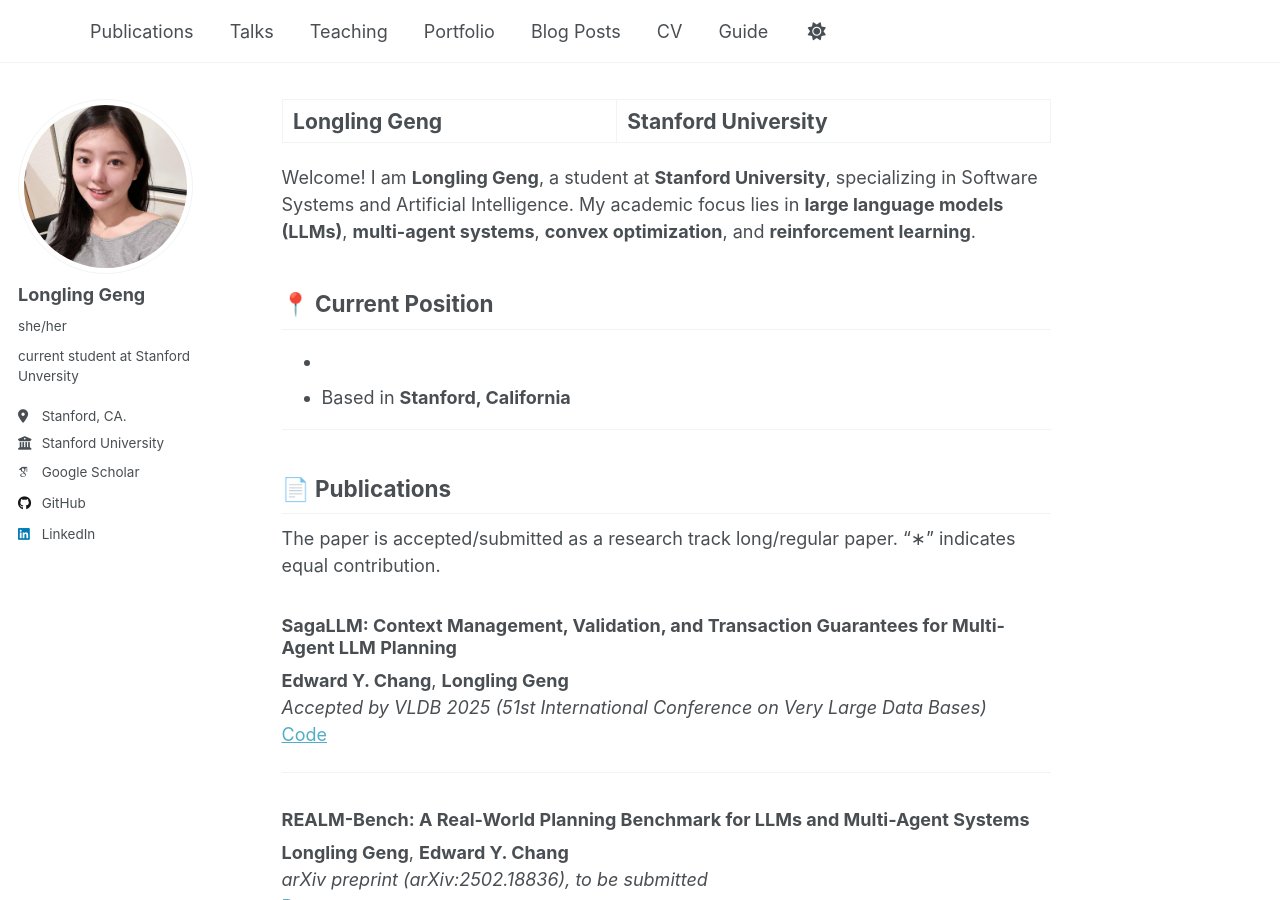
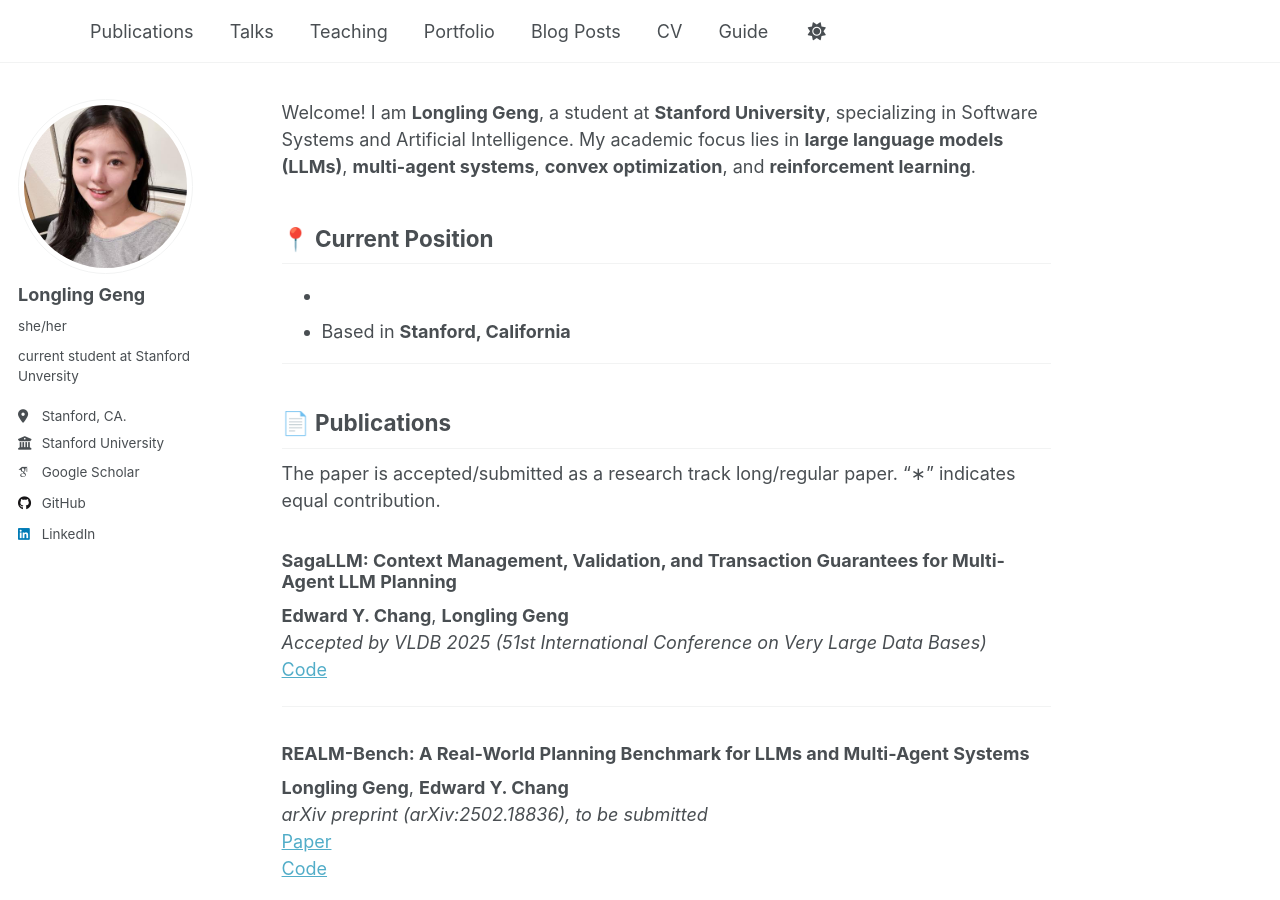
Before and after one commit to genglongling/genglongling.github.io, a Jekyll site: the page built from _pages/about.md, in a window 1280 px wide and 900 px high. Built offline with Jekyll 4.4.1, drawn with Linux system fonts in a browser that asks for light colours; some web fonts are replaced; a script that is not in the unit is left out.

Commit message:
Update about.md

```diff
--- a/_pages/about.md
+++ b/_pages/about.md
@@ -1,6 +1,6 @@
 ---
 permalink: /
-title: "Longling Geng | Stanford University"
+title: #"Longling Geng | Stanford University"
 author_profile: true
 redirect_from:
   - /about/
```
